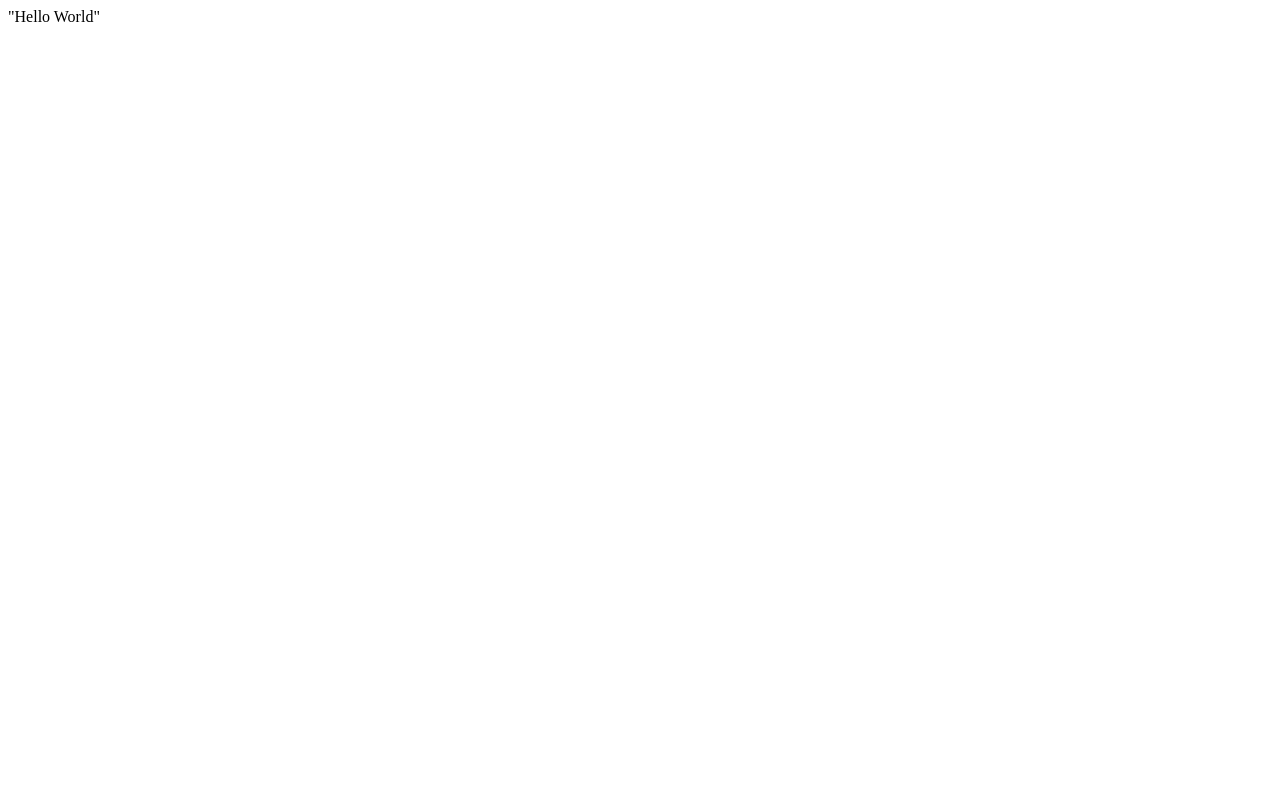
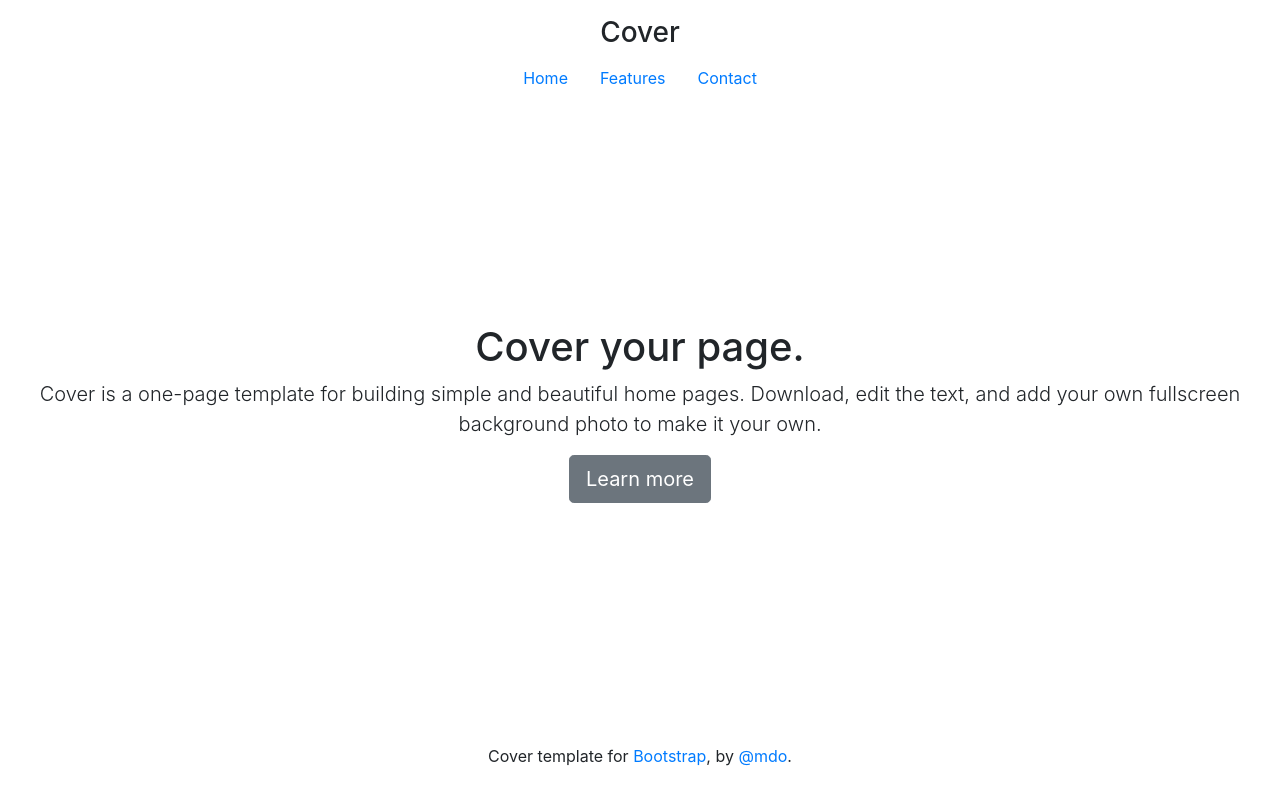
Before and after one commit to chapsq/first, a plain HTML site: page index.html in a window 1280 px wide. Drawn offline with nearby package versions, Linux system fonts and the light colour scheme.

Commit message:
Update index.html

```diff
--- a/index.html
+++ b/index.html
@@ -1 +1,56 @@
-"Hello World"
+<html lang="en"><head>
+    <meta charset="utf-8">
+    <meta name="viewport" content="width=device-width, initial-scale=1, shrink-to-fit=no">
+    <meta name="description" content="">
+    <meta name="author" content="">
+    <link rel="icon" href="../../../../favicon.ico">
+
+    <title>Cover Template for Bootstrap</title>
+
+    <!-- Bootstrap core CSS -->
+    <link href="../../../../dist/css/bootstrap.min.css" rel="stylesheet">
+
+    <!-- Custom styles for this template -->
+    <link href="cover.css" rel="stylesheet">
+  </head>
+
+  <body class="text-center">
+
+    <div class="cover-container d-flex h-100 p-3 mx-auto flex-column">
+      <header class="masthead mb-auto">
+        <div class="inner">
+          <h3 class="masthead-brand">Cover</h3>
+          <nav class="nav nav-masthead justify-content-center">
+            <a class="nav-link active" href="#">Home</a>
+            <a class="nav-link" href="#">Features</a>
+            <a class="nav-link" href="#">Contact</a>
+          </nav>
+        </div>
+      </header>
+
+      <main role="main" class="inner cover">
+        <h1 class="cover-heading">Cover your page.</h1>
+        <p class="lead">Cover is a one-page template for building simple and beautiful home pages. Download, edit the text, and add your own fullscreen background photo to make it your own.</p>
+        <p class="lead">
+          <a href="#" class="btn btn-lg btn-secondary">Learn more</a>
+        </p>
+      </main>
+
+      <footer class="mastfoot mt-auto">
+        <div class="inner">
+          <p>Cover template for <a href="https://getbootstrap.com/">Bootstrap</a>, by <a href="https://twitter.com/mdo">@mdo</a>.</p>
+        </div>
+      </footer>
+    </div>
+
+
+    <!-- Bootstrap core JavaScript
+    ================================================== -->
+    <!-- Placed at the end of the document so the pages load faster -->
+    <script src="https://code.jquery.com/jquery-3.2.1.slim.min.js" integrity="sha384-KJ3o2DKtIkvYIK3UENzmM7KCkRr/rE9/Qpg6aAZGJwFDMVNA/GpGFF93hXpG5KkN" crossorigin="anonymous"></script>
+    <script>window.jQuery || document.write('<script src="../../../../assets/js/vendor/jquery-slim.min.js"><\/script>')</script>
+    <script src="../../../../assets/js/vendor/popper.min.js"></script>
+    <script src="../../../../dist/js/bootstrap.min.js"></script>
+
+
+</body></html>
```
